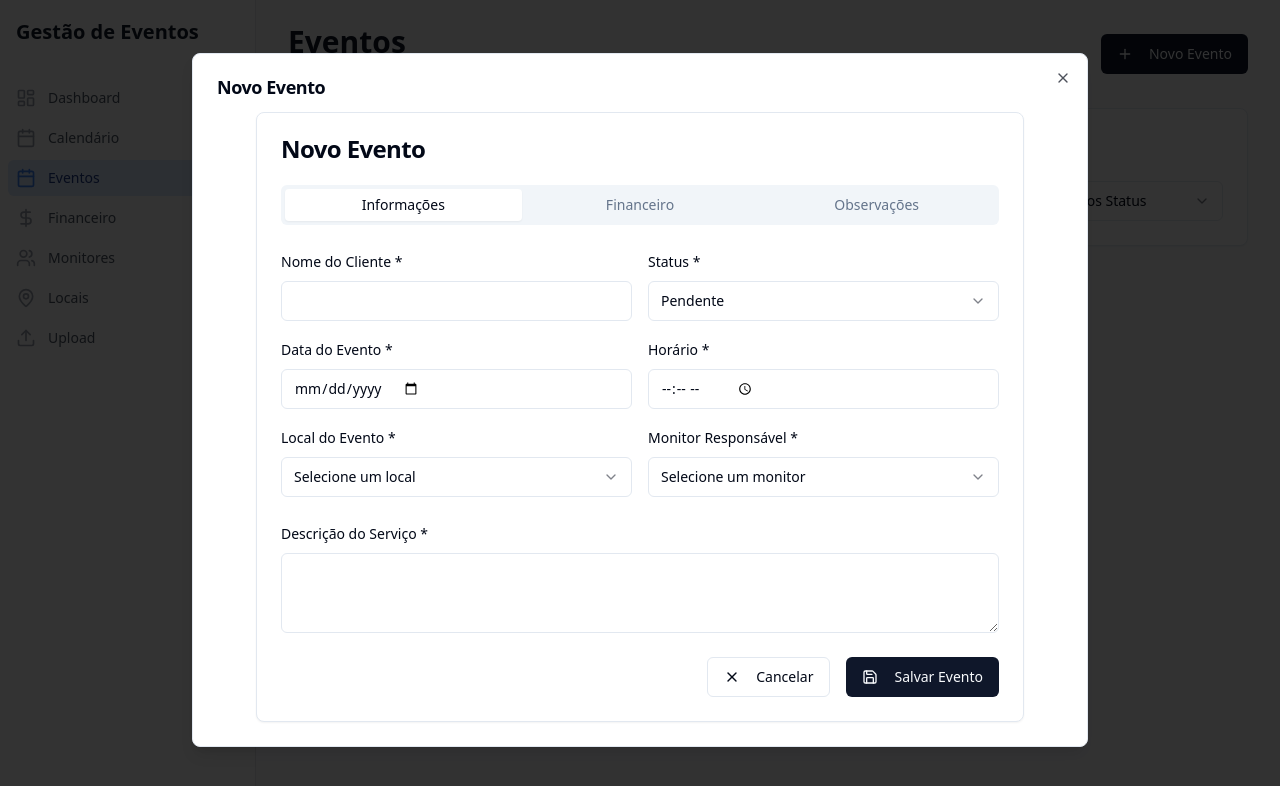
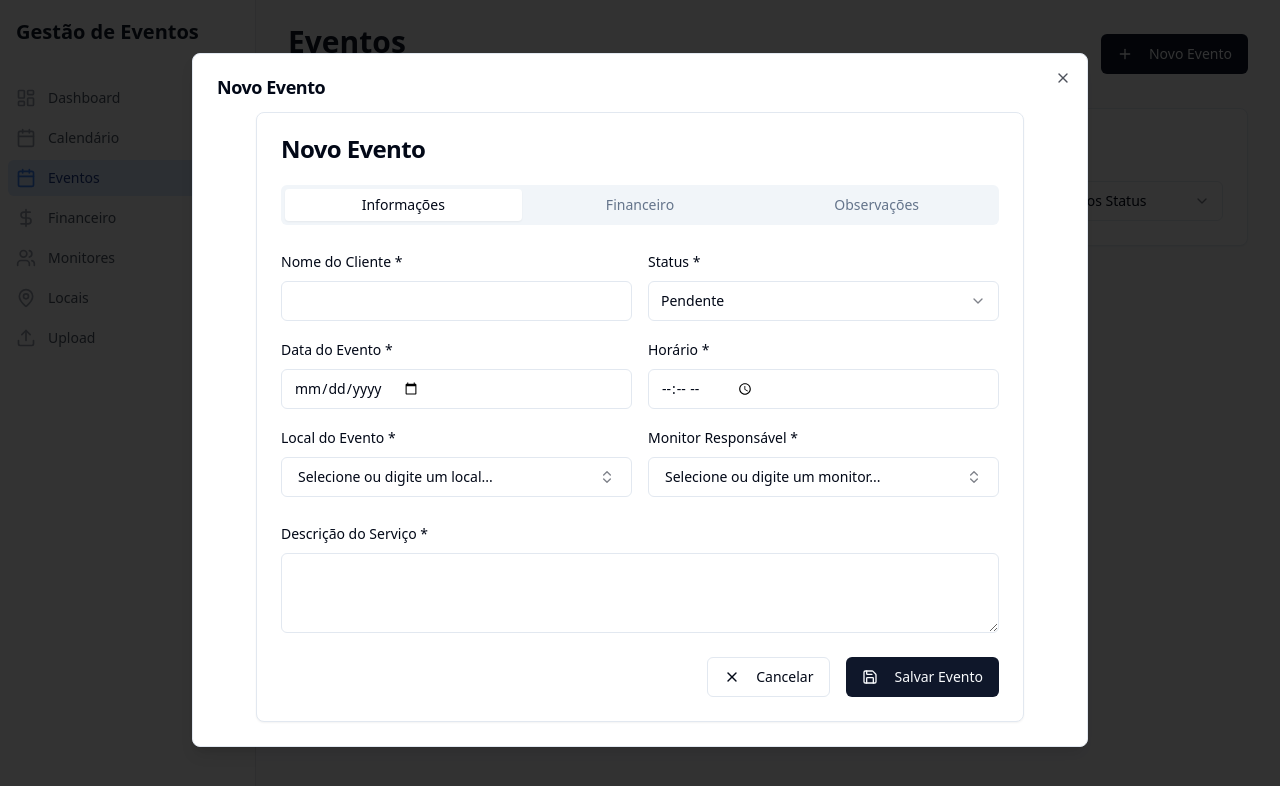
Before and after one commit to marcoshs88/projetos, a React (Vite) app: page /eventos in a window 1280 px wide. Both pictures are taken after a click on the button "Novo Evento". Shown: the top 786 px of the page. Built offline with nearby package versions, Linux system fonts and the light colour scheme.

Commit message:
[lasy] Adicionada opção de cadastro manual para local e monitor no formulário de evento - escreveu 2 arquivo(s)

```diff
--- a/src/components/events/EventForm.tsx
+++ b/src/components/events/EventForm.tsx
@@ -1,4 +1,4 @@
-import { useForm } from 'react-hook-form';
+import { useForm, Controller } from 'react-hook-form';
 import { zodResolver } from '@hookform/resolvers/zod';
 import * as z from 'zod';
 import { Button } from '@/components/ui/button';
@@ -11,6 +11,7 @@ import { Tabs, TabsContent, TabsList, TabsTrigger } from '@/components/ui/tabs';
 import { Event, Monitor, Location } from '@/types';
 import { useLocalStorage } from '@/hooks/useLocalStorage';
 import { Save, X } from 'lucide-react';
+import { Combobox } from '@/components/ui/combobox';
 
 const eventSchema = z.object({
   cliente: z.string().min(2, 'Nome do cliente deve ter pelo menos 2 caracteres'),
@@ -40,7 +41,7 @@ export const EventForm = ({ event, onSave, onCancel }: EventFormProps) => {
   const {
     register,
     handleSubmit,
-    setValue,
+    control,
     watch,
     formState: { errors, isSubmitting }
   } = useForm<EventFormData>({
@@ -81,6 +82,9 @@ export const EventForm = ({ event, onSave, onCancel }: EventFormProps) => {
     }).format(value);
   };
 
+  const locationOptions = locations.map(loc => ({ value: loc.nome, label: loc.nome }));
+  const monitorOptions = monitors.filter(m => m.status === 'ativo').map(mon => ({ value: mon.nome, label: mon.nome }));
+
   return (
     <Card className="w-full max-w-3xl mx-auto">
       <CardHeader>
@@ -106,7 +110,11 @@ export const EventForm = ({ event, onSave, onCancel }: EventFormProps) => {
                 </div>
                 <div className="space-y-2">
                   <Label htmlFor="status">Status *</Label>
-                  <Select value={watchedValues.status} onValueChange={(value) => setValue('status', value)}>
+                  <Controller
+                    name="status"
+                    control={control}
+                    render={({ field }) => (
+                      <Select onValueChange={field.onChange} defaultValue={field.value}>
                         <SelectTrigger><SelectValue /></SelectTrigger>
                         <SelectContent>
                           <SelectItem value="pendente">Pendente</SelectItem>
@@ -114,6 +122,8 @@ export const EventForm = ({ event, onSave, onCancel }: EventFormProps) => {
                           <SelectItem value="cancelado">Cancelado</SelectItem>
                         </SelectContent>
                       </Select>
+                    )}
+                  />
                 </div>
                 <div className="space-y-2">
                   <Label htmlFor="data">Data do Evento *</Label>
@@ -127,22 +137,38 @@ export const EventForm = ({ event, onSave, onCancel }: EventFormProps) => {
                 </div>
                 <div className="space-y-2">
                   <Label htmlFor="local">Local do Evento *</Label>
-                  <Select value={watchedValues.local} onValueChange={(value) => setValue('local', value)}>
-                    <SelectTrigger><SelectValue placeholder="Selecione um local" /></SelectTrigger>
-                    <SelectContent>
-                      {locations.map(loc => <SelectItem key={loc.id} value={loc.nome}>{loc.nome}</SelectItem>)}
-                    </SelectContent>
-                  </Select>
+                  <Controller
+                    name="local"
+                    control={control}
+                    render={({ field }) => (
+                      <Combobox
+                        options={locationOptions}
+                        value={field.value}
+                        onChange={field.onChange}
+                        placeholder="Selecione ou digite um local..."
+                        searchPlaceholder="Buscar local..."
+                        emptyPlaceholder="Nenhum local encontrado."
+                      />
+                    )}
+                  />
                   {errors.local && <p className="text-sm text-red-600">{errors.local.message}</p>}
                 </div>
                 <div className="space-y-2">
                   <Label htmlFor="monitor">Monitor Responsável *</Label>
-                  <Select value={watchedValues.monitor} onValueChange={(value) => setValue('monitor', value)}>
-                    <SelectTrigger><SelectValue placeholder="Selecione um monitor" /></SelectTrigger>
-                    <SelectContent>
-                      {monitors.filter(m => m.status === 'ativo').map(mon => <SelectItem key={mon.id} value={mon.nome}>{mon.nome}</SelectItem>)}
-                    </SelectContent>
-                  </Select>
+                   <Controller
+                    name="monitor"
+                    control={control}
+                    render={({ field }) => (
+                      <Combobox
+                        options={monitorOptions}
+                        value={field.value}
+                        onChange={field.onChange}
+                        placeholder="Selecione ou digite um monitor..."
+                        searchPlaceholder="Buscar monitor..."
+                        emptyPlaceholder="Nenhum monitor encontrado."
+                      />
+                    )}
+                  />
                   {errors.monitor && <p className="text-sm text-red-600">{errors.monitor.message}</p>}
                 </div>
               </div>
--- /dev/null
+++ b/src/components/ui/combobox.tsx
@@ -0,0 +1,91 @@
+"use client"
+
+import * as React from "react"
+import { Check, ChevronsUpDown } from "lucide-react"
+
+import { cn } from "@/lib/utils"
+import { Button } from "@/components/ui/button"
+import {
+  Command,
+  CommandEmpty,
+  CommandGroup,
+  CommandInput,
+  CommandItem,
+  CommandList,
+} from "@/components/ui/command"
+import {
+  Popover,
+  PopoverContent,
+  PopoverTrigger,
+} from "@/components/ui/popover"
+
+export interface ComboboxOption {
+  value: string;
+  label: string;
+}
+
+interface ComboboxProps {
+  options: ComboboxOption[];
+  value?: string;
+  onChange: (value: string) => void;
+  placeholder?: string;
+  searchPlaceholder?: string;
+  emptyPlaceholder?: string;
+}
+
+export function Combobox({
+  options,
+  value,
+  onChange,
+  placeholder = "Selecione uma opção...",
+  searchPlaceholder = "Buscar opção...",
+  emptyPlaceholder = "Nenhuma opção encontrada."
+}: ComboboxProps) {
+  const [open, setOpen] = React.useState(false)
+
+  return (
+    <Popover open={open} onOpenChange={setOpen}>
+      <PopoverTrigger asChild>
+        <Button
+          variant="outline"
+          role="combobox"
+          aria-expanded={open}
+          className="w-full justify-between"
+        >
+          {value
+            ? options.find((option) => option.value === value)?.label
+            : placeholder}
+          <ChevronsUpDown className="ml-2 h-4 w-4 shrink-0 opacity-50" />
+        </Button>
+      </PopoverTrigger>
+      <PopoverContent className="w-[--radix-popover-trigger-width] p-0">
+        <Command>
+          <CommandInput placeholder={searchPlaceholder} />
+          <CommandList>
+            <CommandEmpty>{emptyPlaceholder}</CommandEmpty>
+            <CommandGroup>
+              {options.map((option) => (
+                <CommandItem
+                  key={option.value}
+                  value={option.value}
+                  onSelect={(currentValue) => {
+                    onChange(currentValue === value ? "" : currentValue)
+                    setOpen(false)
+                  }}
+                >
+                  <Check
+                    className={cn(
+                      "mr-2 h-4 w-4",
+                      value === option.value ? "opacity-100" : "opacity-0"
+                    )}
+                  />
+                  {option.label}
+                </CommandItem>
+              ))}
+            </CommandGroup>
+          </CommandList>
+        </Command>
+      </PopoverContent>
+    </Popover>
+  )
+}
```
Lines whose indentation alone changed are shown as unchanged.
